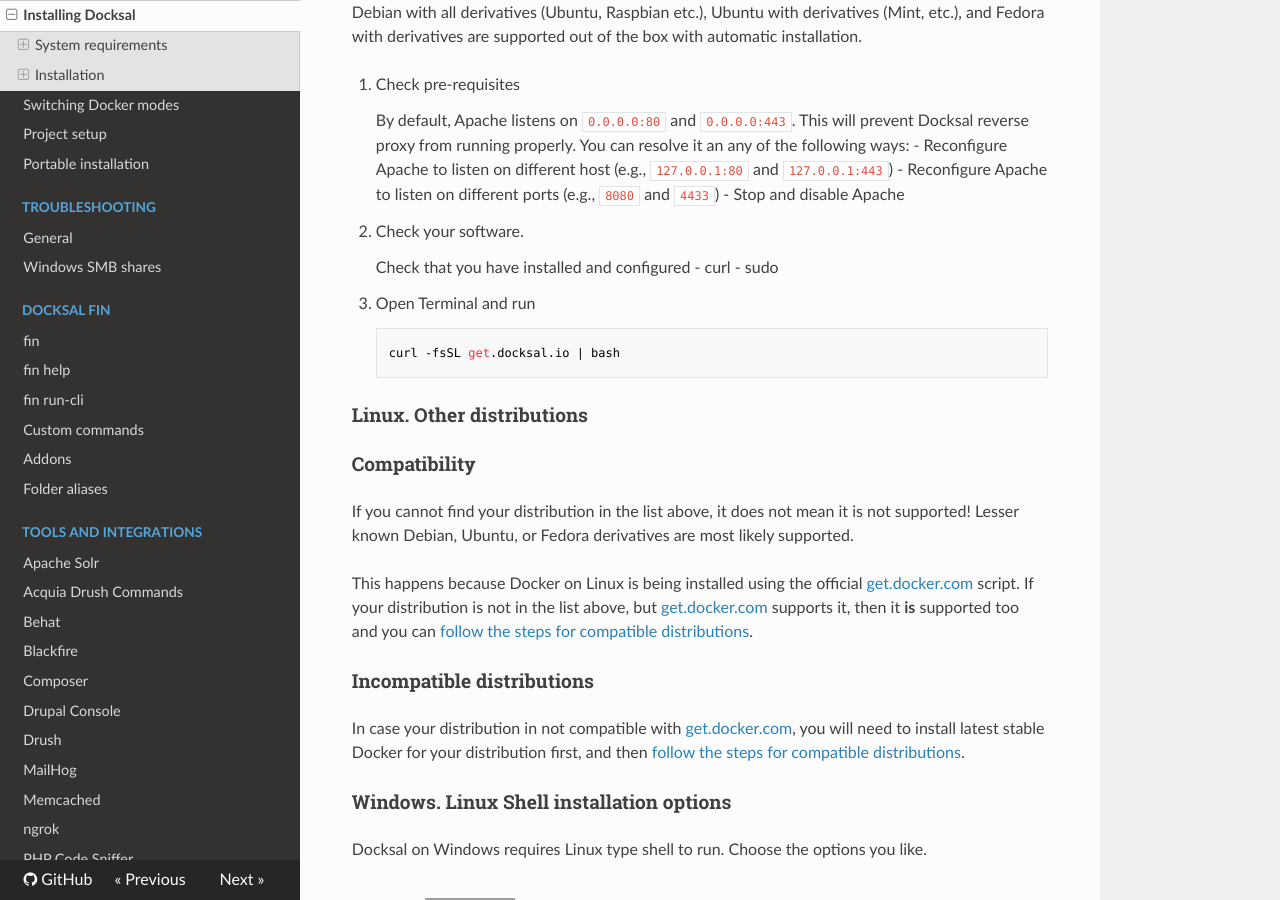
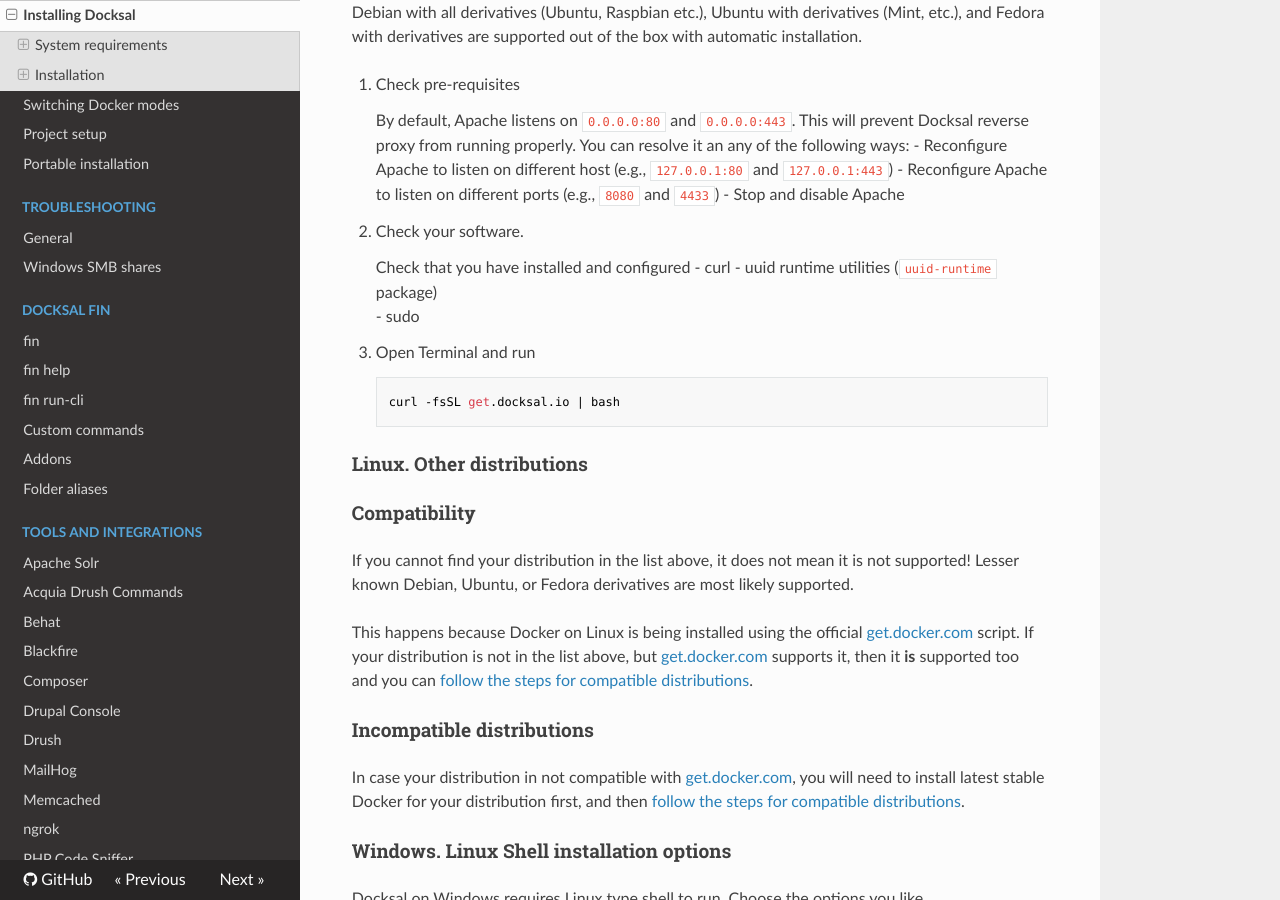
Before and after one commit to docksal/docksal, an MkDocs documentation site: the page built from docs/getting-started/setup.md, in a window 1280 px wide and 900 px high, scrolled down 2851 px. Built offline with MkDocs 1.6.1, drawn with Linux system fonts in a browser that asks for light colours; nearby versions of some CDN libraries; old or Windows-style settings are respelled for this version of MkDocs; grey boxes are pictures that could not be loaded.

Commit message:
Add uuid-runtime requirement for Linux systems
Otherwise, fin throws an error uuidgen: command not found

```diff
--- a/docs/getting-started/setup.md
+++ b/docs/getting-started/setup.md
@@ -113,6 +113,7 @@ and Fedora with derivatives are supported out of the box with automatic installa
 
     Check that you have installed and configured
     - curl
+    - uuid runtime utilities (`uuid-runtime` package)
     - sudo
 
 1. Open Terminal and run
```
